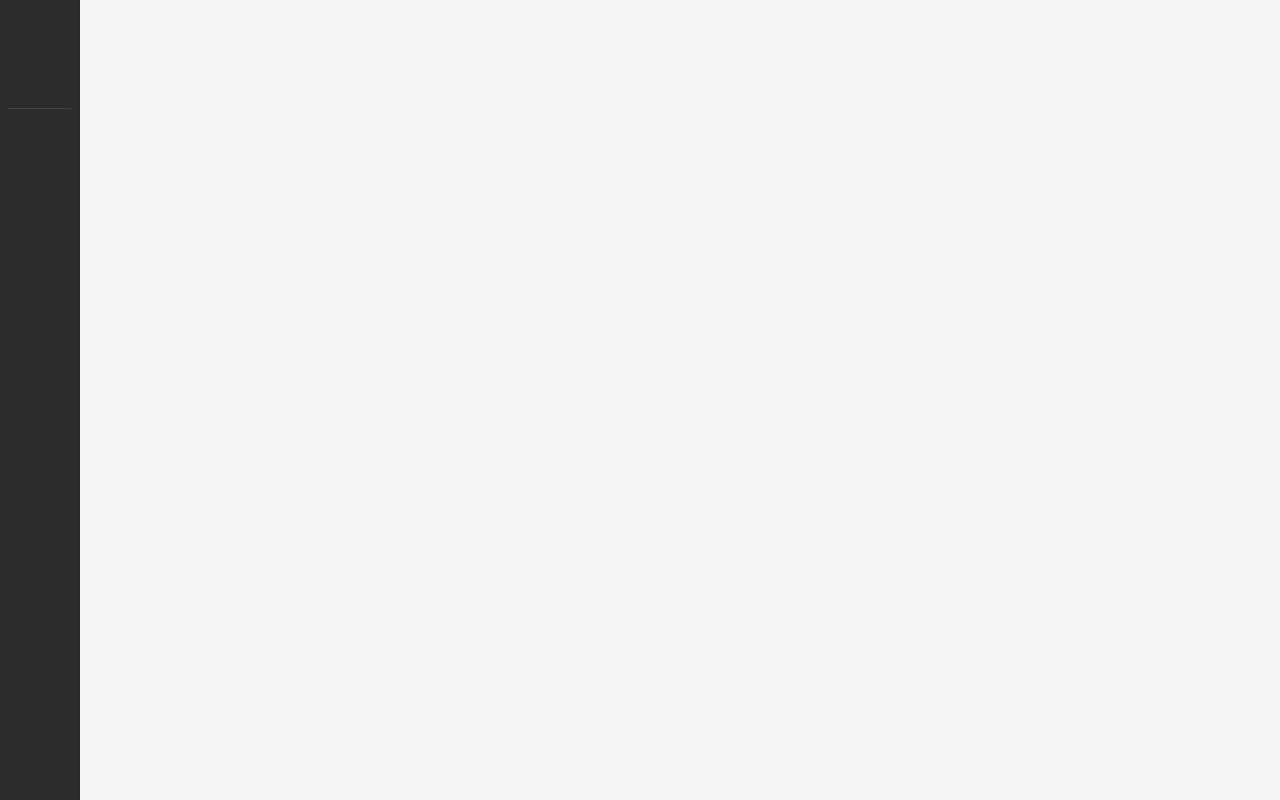
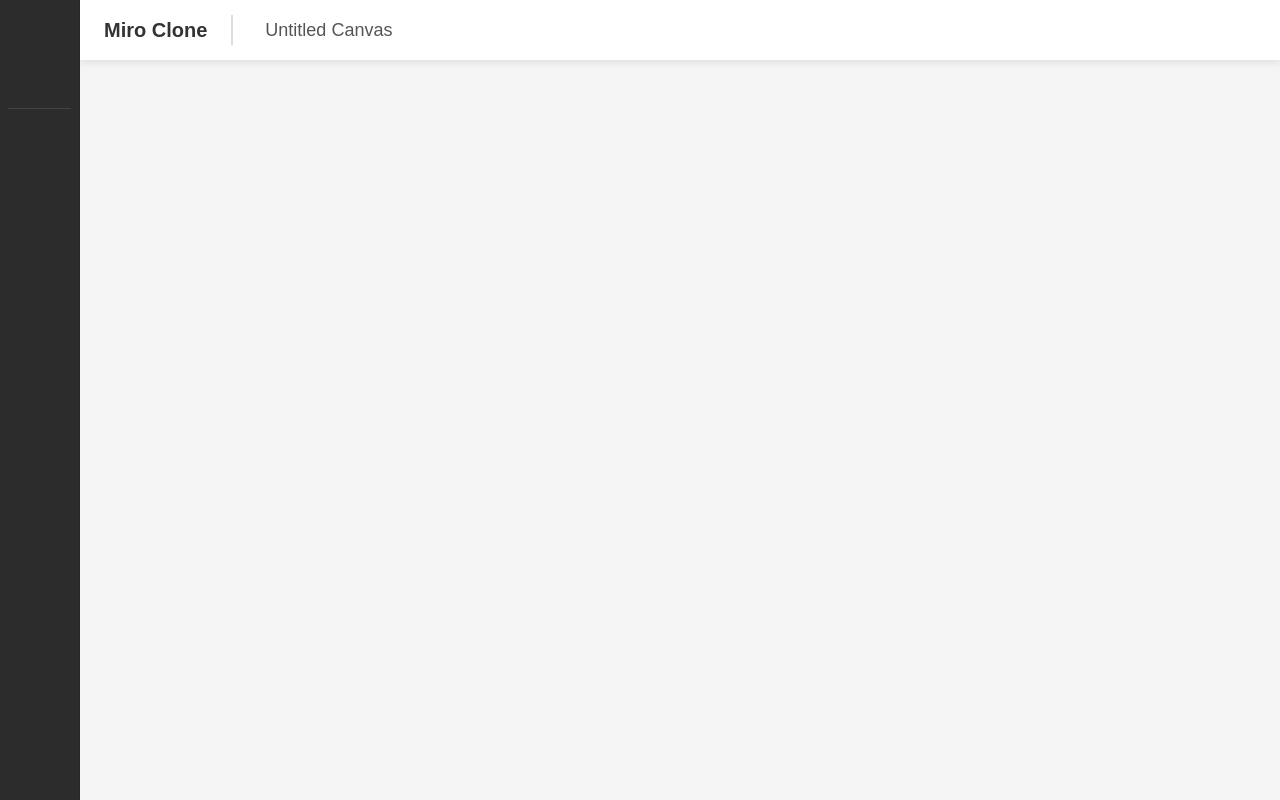
Before and after one commit to ns-test-org/miro-clone, a Next.js app in the folder packages/miro-clone/: page / in a window 1280 px wide. Built offline with nearby package versions, Linux system fonts and the light colour scheme; some icons are missing.

Commit message:
AI chat session: Updated code and files

```diff
--- a/packages/miro-clone/src/app/page.tsx
+++ b/packages/miro-clone/src/app/page.tsx
@@ -70,10 +70,13 @@ export default function StickyNotesBoard() {
   const [selectedColor, setSelectedColor] = useState<'yellow' | 'green' | 'pink' | 'blue'>('yellow');
   const [arrowSource, setArrowSource] = useState<string | null>(null);
   const [hoveredNote, setHoveredNote] = useState<string | null>(null);
+  const [canvasName, setCanvasName] = useState('Untitled Canvas');
+  const [editingCanvasName, setEditingCanvasName] = useState(false);
   const canvasRef = useRef<HTMLDivElement>(null);
   const editRef = useRef<HTMLDivElement>(null);
+  const canvasNameRef = useRef<HTMLInputElement>(null);
 
-  // Load objects from localStorage on mount
+  // Load objects and canvas name from localStorage on mount
   useEffect(() => {
     const saved = localStorage.getItem('miroCloneObjects');
     if (saved) {
@@ -85,6 +88,11 @@ export default function StickyNotesBoard() {
       setHistory([{ objects: [] }]);
       setHistoryIndex(0);
     }
+
+    const savedName = localStorage.getItem('miroCloneCanvasName');
+    if (savedName) {
+      setCanvasName(savedName);
+    }
   }, []);
 
   // Save objects to localStorage whenever they change
@@ -93,6 +101,11 @@ export default function StickyNotesBoard() {
       localStorage.setItem('miroCloneObjects', JSON.stringify(objects));
     }
   }, [objects, historyIndex]);
+
+  // Save canvas name to localStorage
+  useEffect(() => {
+    localStorage.setItem('miroCloneCanvasName', canvasName);
+  }, [canvasName]);
 
   const saveToHistory = useCallback((newObjects: CanvasObject[]) => {
     const newHistory = history.slice(0, historyIndex + 1);
@@ -357,7 +370,69 @@ export default function StickyNotesBoard() {
   };
 
   return (
-    <Box sx={{ display: 'flex', width: '100vw', height: '100vh', overflow: 'hidden' }}>
+    <Box sx={{ display: 'flex', width: '100vw', height: '100vh', overflow: 'hidden', position: 'relative' }}>
+      {/* Top Header Panel */}
+      <Box
+        sx={{
+          position: 'fixed',
+          top: 0,
+          left: DRAWER_WIDTH,
+          right: 0,
+          height: 60,
+          backgroundColor: 'white',
+          boxShadow: '0 2px 8px rgba(0,0,0,0.1)',
+          display: 'flex',
+          alignItems: 'center',
+          paddingX: 3,
+          gap: 3,
+          zIndex: 1000
+        }}
+      >
+        <Box sx={{ fontSize: '20px', fontWeight: 'bold', color: '#333' }}>
+          Miro Clone
+        </Box>
+        <Box sx={{ width: 2, height: 30, backgroundColor: '#ddd' }} />
+        {editingCanvasName ? (
+          <input
+            ref={canvasNameRef}
+            type="text"
+            value={canvasName}
+            onChange={(e) => setCanvasName(e.target.value)}
+            onBlur={() => setEditingCanvasName(false)}
+            onKeyDown={(e) => {
+              if (e.key === 'Enter' || e.key === 'Escape') {
+                setEditingCanvasName(false);
+              }
+            }}
+            autoFocus
+            style={{
+              fontSize: '18px',
+              border: '2px solid #1976d2',
+              borderRadius: '4px',
+              padding: '4px 8px',
+              outline: 'none',
+              minWidth: '200px'
+            }}
+          />
+        ) : (
+          <Box
+            onClick={() => setEditingCanvasName(true)}
+            sx={{
+              fontSize: '18px',
+              color: '#555',
+              cursor: 'pointer',
+              padding: '4px 8px',
+              borderRadius: '4px',
+              '&:hover': {
+                backgroundColor: '#f0f0f0'
+              }
+            }}
+          >
+            {canvasName}
+          </Box>
+        )}
+      </Box>
+
       {/* Left Toolbar */}
       <Drawer
         variant="permanent"
@@ -475,7 +550,8 @@ export default function StickyNotesBoard() {
           backgroundColor: '#f5f5f5',
           position: 'relative',
           overflow: 'auto',
-          cursor: selectedTool ? 'crosshair' : 'default'
+          cursor: selectedTool ? 'crosshair' : 'default',
+          marginTop: '60px'
         }}
       >
         {objects.map(obj => {
```
